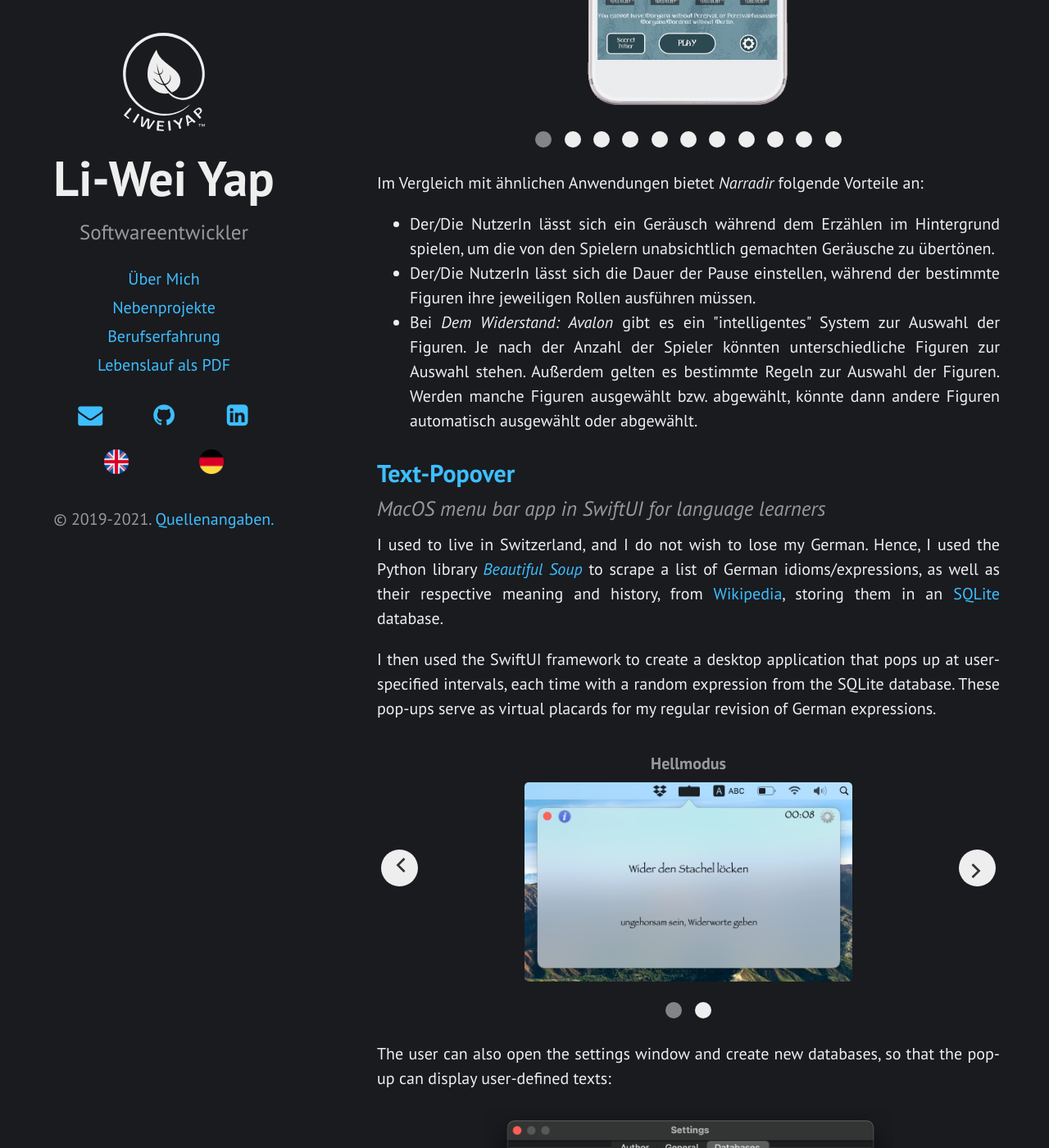
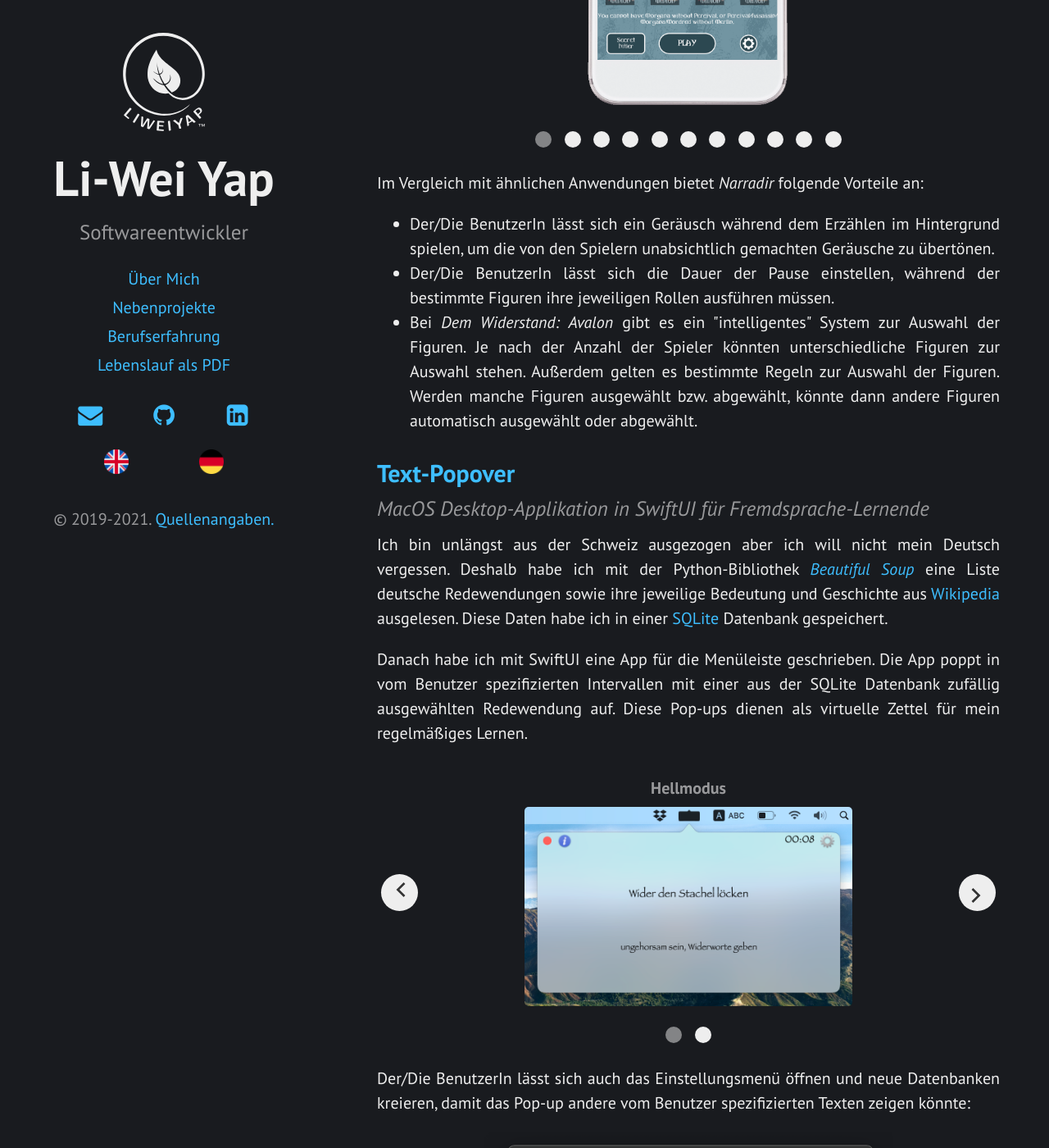
Before and after one commit to liweiyap/liweiyap.github.io, a Jekyll site: the page built from de/nebenprojekte.html, in a window 1280 px wide and 1400 px high, scrolled down 696 px. Shown: the whole window at 82% size. Built offline with Jekyll 4.4.1, drawn with Linux system fonts in a browser that asks for light colours; nearby versions of some CDN libraries.

Commit message:
Add German translation for Text-Popover in nebenprojekte

```diff
--- a/de/nebenprojekte.html
+++ b/de/nebenprojekte.html
@@ -14,19 +14,19 @@ layout: page
         {% include narradir-carousel.html %}
         <p>Im Vergleich mit ähnlichen Anwendungen bietet <i>Narradir</i> folgende Vorteile an:</p>
         <ul>
-            <li>Der/Die NutzerIn lässt sich ein Geräusch während dem Erzählen im Hintergrund spielen, um die von den Spielern unabsichtlich gemachten Geräusche zu übertönen.</li>
-            <li>Der/Die NutzerIn lässt sich die Dauer der Pause einstellen, während der bestimmte Figuren ihre jeweiligen Rollen ausführen müssen.</li>
+            <li>Der/Die BenutzerIn lässt sich ein Geräusch während dem Erzählen im Hintergrund spielen, um die von den Spielern unabsichtlich gemachten Geräusche zu übertönen.</li>
+            <li>Der/Die BenutzerIn lässt sich die Dauer der Pause einstellen, während der bestimmte Figuren ihre jeweiligen Rollen ausführen müssen.</li>
             <li>Bei <i>Dem Widerstand: Avalon</i> gibt es ein "intelligentes" System zur Auswahl der Figuren. Je nach der Anzahl der Spieler könnten unterschiedliche Figuren zur Auswahl stehen. Außerdem gelten es bestimmte Regeln zur Auswahl der Figuren. Werden manche Figuren ausgewählt bzw. abgewählt, könnte dann andere Figuren automatisch ausgewählt oder abgewählt.</li>
         </ul>
     </div>
 
     <div class="post">
         <h2 class="post-title"><a href="https://github.com/liweiyap/text-popover-macOS">Text-Popover</a></h2>
-        <h3 class="post-subtitle">MacOS menu bar app in SwiftUI for language learners</h3>
-        <p>I used to live in Switzerland, and I do not wish to lose my German. Hence, I used the Python library <a href="https://pypi.org/project/beautifulsoup4/"><i>Beautiful Soup</i></a> to scrape a list of German idioms/expressions, as well as their respective meaning and history, from <a href="https://de.wikipedia.org/wiki/Liste_deutscher_Redewendungen">Wikipedia</a>, storing them in an <a href="https://www.sqlite.org/index.html">SQLite</a> database.</p>
-        <p>I then used the SwiftUI framework to create a desktop application that pops up at user-specified intervals, each time with a random expression from the SQLite database. These pop-ups serve as virtual placards for my regular revision of German expressions.</p>
+        <h3 class="post-subtitle">MacOS Desktop-Applikation in SwiftUI für Fremdsprache-Lernende</h3>
+        <p>Ich bin unlängst aus der Schweiz ausgezogen aber ich will nicht mein Deutsch vergessen. Deshalb habe ich mit der Python-Bibliothek <a href="https://pypi.org/project/beautifulsoup4/"><i>Beautiful Soup</i></a> eine Liste deutsche Redewendungen sowie ihre jeweilige Bedeutung und Geschichte aus <a href="https://de.wikipedia.org/wiki/Liste_deutscher_Redewendungen">Wikipedia</a> ausgelesen. Diese Daten habe ich in einer <a href="https://www.sqlite.org/index.html">SQLite</a> Datenbank gespeichert.</p>
+        <p>Danach habe ich mit SwiftUI eine App für die Menüleiste geschrieben. Die App poppt in vom Benutzer spezifizierten Intervallen mit einer aus der SQLite Datenbank zufällig ausgewählten Redewendung auf. Diese Pop-ups dienen als virtuelle Zettel für mein regelmäßiges Lernen.</p>
         {% include text-popover-carousel.html %}
-        <p>The user can also open the settings window and create new databases, so that the pop-up can display user-defined texts:</p>
+        <p>Der/Die BenutzerIn lässt sich auch das Einstellungsmenü öffnen und neue Datenbanken kreieren, damit das Pop-up andere vom Benutzer spezifizierten Texten zeigen könnte:</p>
         <img src="../assets/settingswindow.png" style="display: block; margin-left: auto; margin-right: auto; width:500px;" onmouseover="this.style.opacity=1;"/>
         <img src="../assets/inspirationalquote.png" style="display: block; margin-left: auto; margin-right: auto; width:350px;" onmouseover="this.style.opacity=1;"/>
     </div>
--- a/projects.html
+++ b/projects.html
@@ -27,7 +27,7 @@ layout: page
         <p>I used to live in Switzerland, and I do not wish to lose my German. Hence, I used the Python library <a href="https://pypi.org/project/beautifulsoup4/"><i>Beautiful Soup</i></a> to scrape a list of German idioms/expressions, as well as their respective meaning and history, from <a href="https://de.wikipedia.org/wiki/Liste_deutscher_Redewendungen">Wikipedia</a>, storing them in an <a href="https://www.sqlite.org/index.html">SQLite</a> database.</p>
         <p>I then used the SwiftUI framework to create a desktop application that pops up at user-specified intervals, each time with a random expression from the SQLite database. These pop-ups serve as virtual placards for my regular revision of German expressions.</p>
         {% include text-popover-carousel.html %}
-        <p>The user can also open the settings window and create new databases, so that the pop-up can display user-defined texts:</p>
+        <p>The user can also open the settings window and create new databases, so that the pop-up can display other user-defined texts:</p>
         <img src="assets/settingswindow.png" style="display: block; margin-left: auto; margin-right: auto; width:500px;" onmouseover="this.style.opacity=1;"/>
         <img src="assets/inspirationalquote.png" style="display: block; margin-left: auto; margin-right: auto; width:350px;" onmouseover="this.style.opacity=1;"/>
     </div>
```
